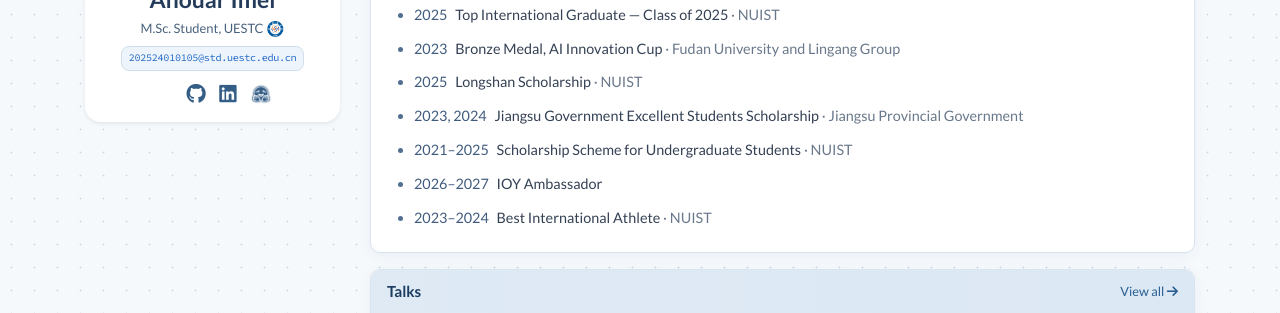
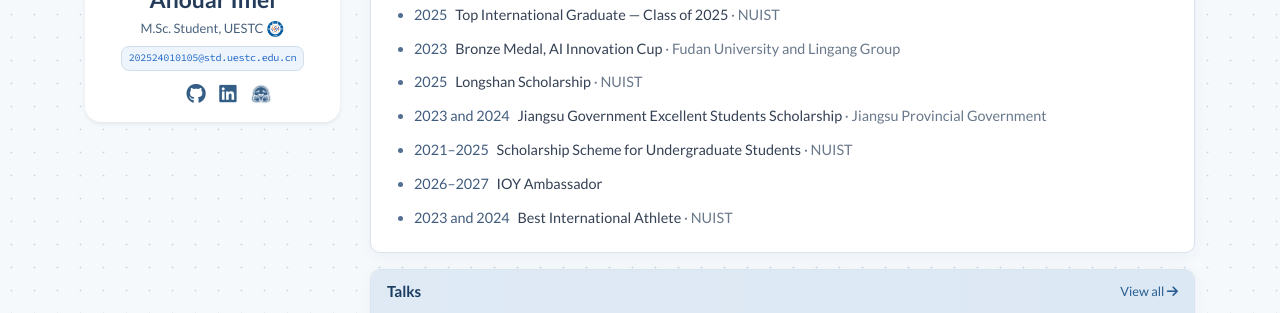
Before and after one commit to AnouarImel/AnouarImel.github.io, a Jekyll site: the page built from index.html, in a window 1280 px wide and 900 px high, scrolled down 1799 px. Shown: the part 268-581 px from the top of the window. Built offline with Jekyll 4.4.1, drawn with Linux system fonts in a browser that asks for light colours; nearby versions of some CDN libraries; a style sheet for code colours, icons or effects is not loaded.

Commit message:
Update profile.yml

```diff
--- a/_data/profile.yml
+++ b/_data/profile.yml
@@ -103,7 +103,7 @@
 
   - title: "Jiangsu Government Excellent Students Scholarship"
     org: "Jiangsu Provincial Government"
-    date: "2023, 2024"
+    date: "2023 and 2024"
 
   - title: "Scholarship Scheme for Undergraduate Students"
     org: "NUIST"
@@ -114,4 +114,4 @@
 
   - title: "Best International Athlete"
     org: "NUIST"
-    date: "2023–2024"
+    date: "2023 and 2024"
```
